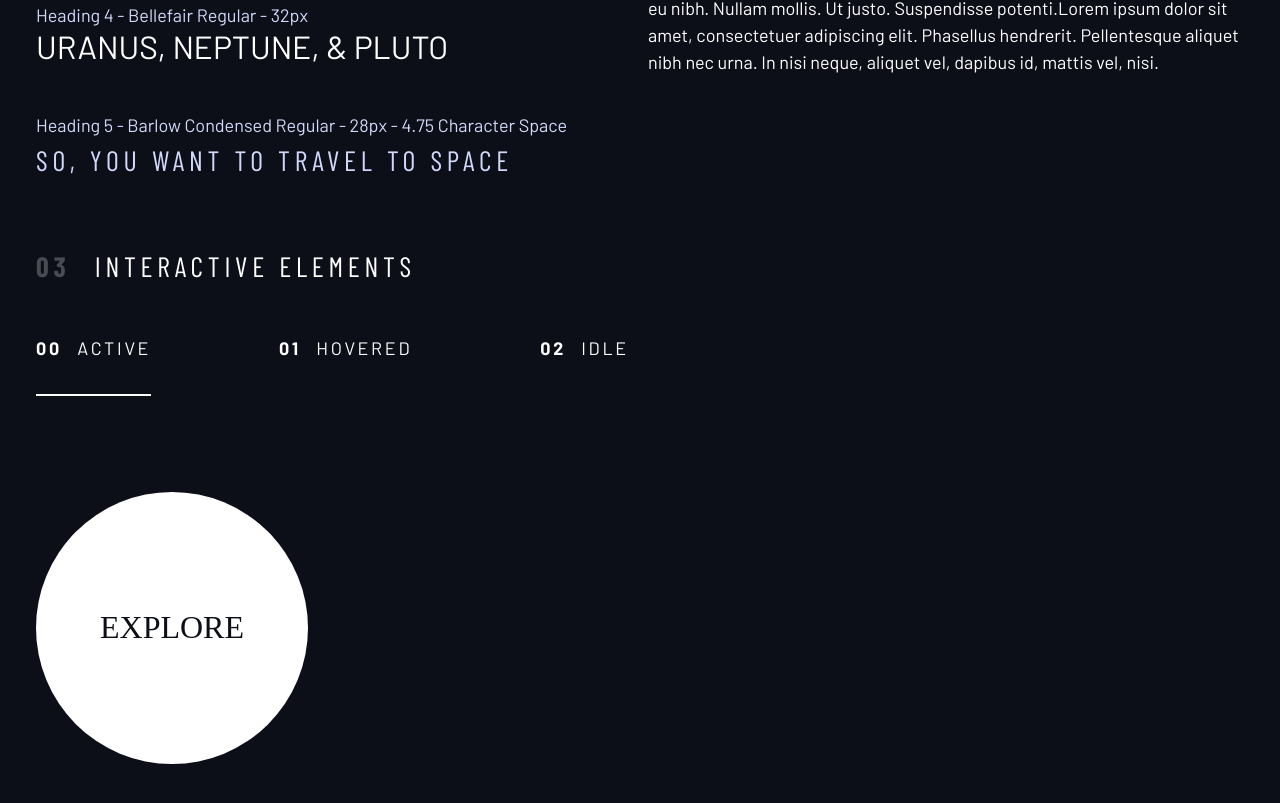
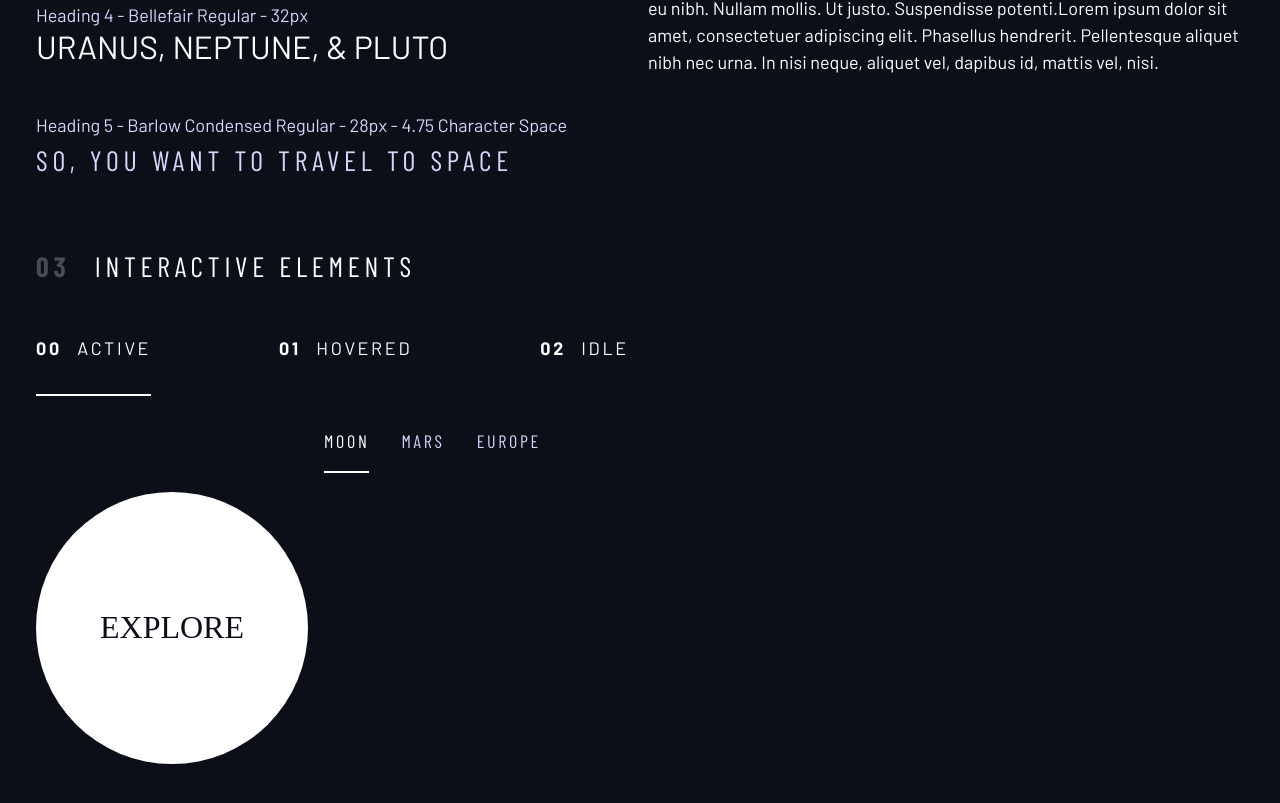
Before and after one commit to tatasadi/space-tourism, a React (Vite) app: page / in a window 1280 px wide. Shown: the part 988-1791 px from the top of the page. Built offline with nearby package versions, Linux system fonts and the light colour scheme; a web font is replaced by a local one.

Commit message:
add tab list design

```diff
--- a/src/DesignSystem.tsx
+++ b/src/DesignSystem.tsx
@@ -187,7 +187,26 @@
 
           <div style={{ marginBottom: "50vh" }}>
             {/* Tabs  */}
-
+            <div className="tab-list underline-indicators flex">
+              <button
+                aria-selected="true"
+                className="uppercase ff-sans-cond text-accent bg-dark letter-spacing-2"
+              >
+                Moon
+              </button>
+              <button
+                aria-selected="false"
+                className="uppercase ff-sans-cond text-accent bg-dark letter-spacing-2"
+              >
+                Mars
+              </button>
+              <button
+                aria-selected="false"
+                className="uppercase ff-sans-cond text-accent bg-dark letter-spacing-2"
+              >
+                Europe
+              </button>
+            </div>
             {/* Dots */}
 
             {/* Numbers */}
--- a/src/index.css
+++ b/src/index.css
@@ -288,7 +288,9 @@
 }
 
 .underline-indicators > * {
+  cursor: pointer;
   padding: var(--underline-gap, 1rem) 0;
+  border: 0;
   border-bottom: 0.187rem solid hsl(var(--clr-white) / 0);
 }
 
@@ -297,6 +299,12 @@
   border-color: hsl(var(--clr-white) / 0.5);
 }
 
-.underline-indicators > .active {
+.underline-indicators > .active,
+.underline-indicators > [aria-selected="true"] {
+  color: hsl(var(--clr-white));
   border-color: hsl(var(--clr-white));
 }
+
+.tab-list {
+  --gap: 2rem;
+}
```
